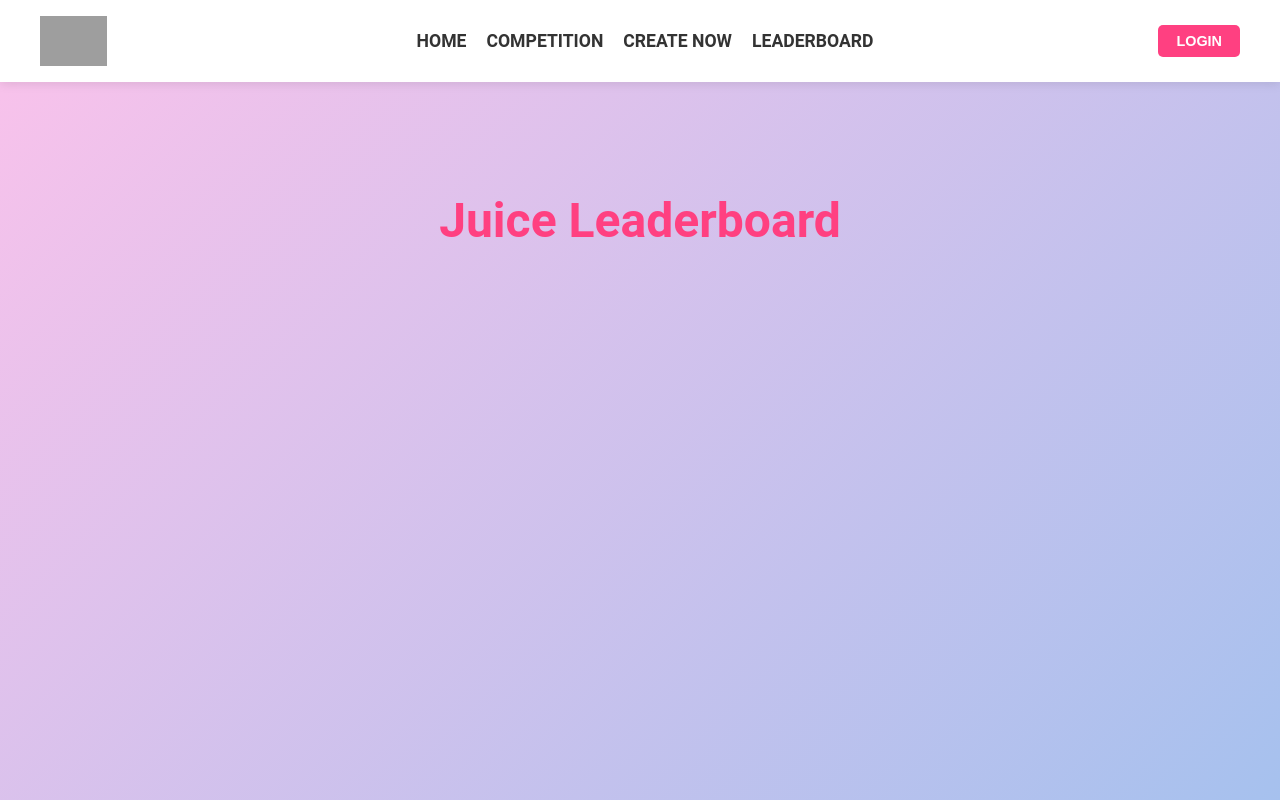
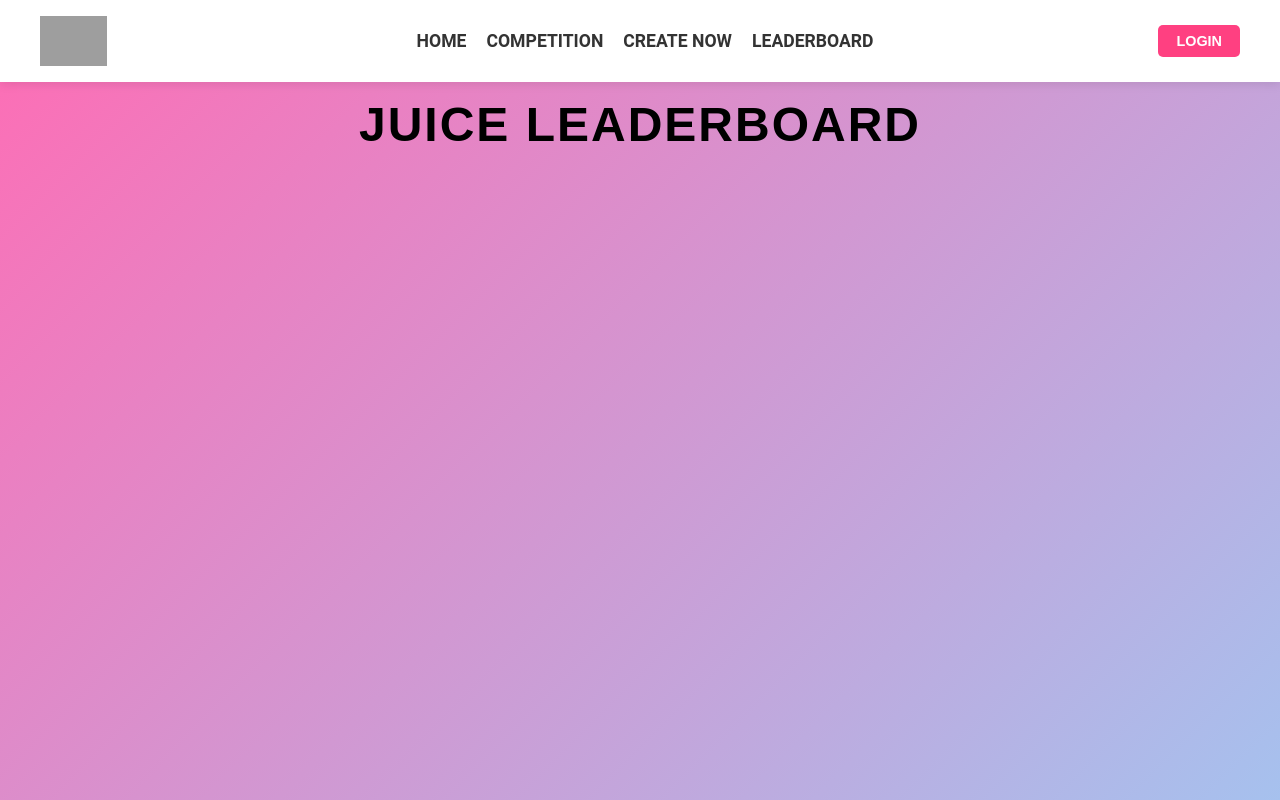
Before and after one commit to Knucklefist1/JUICEUP, a website: page Public/leaderboard.html in a window 1280 px wide. Drawn offline with nearby package versions, Linux system fonts and the light colour scheme; no server answers; grey boxes are pictures that could not be loaded.

Commit message:
lidt css på leaderboard

```diff
--- a/Public/css/leaderboard.css
+++ b/Public/css/leaderboard.css
@@ -1,10 +1,11 @@
 /* General Styles */
 body {
     font-family: 'Roboto', sans-serif;
-    background: linear-gradient(135deg, #fbc2eb, #a6c1ee);
+    background: linear-gradient(135deg, #ff6cb4, #a6c1ee);
     color: #444;
     margin: 0;
     padding: 0;
+
 }
 
 /* Header and Navigation Styles */
@@ -83,15 +84,23 @@ main {
     max-width: 1000px;
     width: 100%;
     text-align: center;
-    margin-top: 40px;
+    padding-top: 0; /* Adjust this value to move the title up */
 }
 
-h1 {
-    font-size: 3em;
-    color: #ff4081;
-    margin-bottom: 40px;
+/* New Juice Leaderboard Title Styling */
+#leaderboard-title {
+    position: relative;
+    top: -20px; /* Adjust this value to move the title up */
+    font-size: 48px; /* Large font size for emphasis */
+    font-weight: 700; /* Bold for importance */
+    color: #000000; /* Eye-catching pink color */
+    letter-spacing: 2px; /* Spaced out letters for elegance */
+    margin-bottom: 30px; /* Space below the title */
+    margin-top: 5px;
+    font-family: 'Arial', sans-serif; /* Clean and modern font */
+    background-clip: text;
+    -webkit-background-clip: text;
 }
-
 /* Podium Container */
 .podium-container {
     display: flex;
--- a/Public/leaderboard.html
+++ b/Public/leaderboard.html
@@ -26,7 +26,7 @@
     </header>
     <main>
         <section class="leaderboard-container" aria-labelledby="leaderboard-title">
-            <h1 id="leaderboard-title">Juice Leaderboard</h1>
+            <h1 id="leaderboard-title">JUICE LEADERBOARD</h1>
             <div class="podium-container">
                 <div class="podium" id="podium">
                     <!-- Podium items for top 3 leaderboard positions will be generated here dynamically -->
```
Also changed, not shown: Public/css/signup.css (line endings or trailing spaces).
